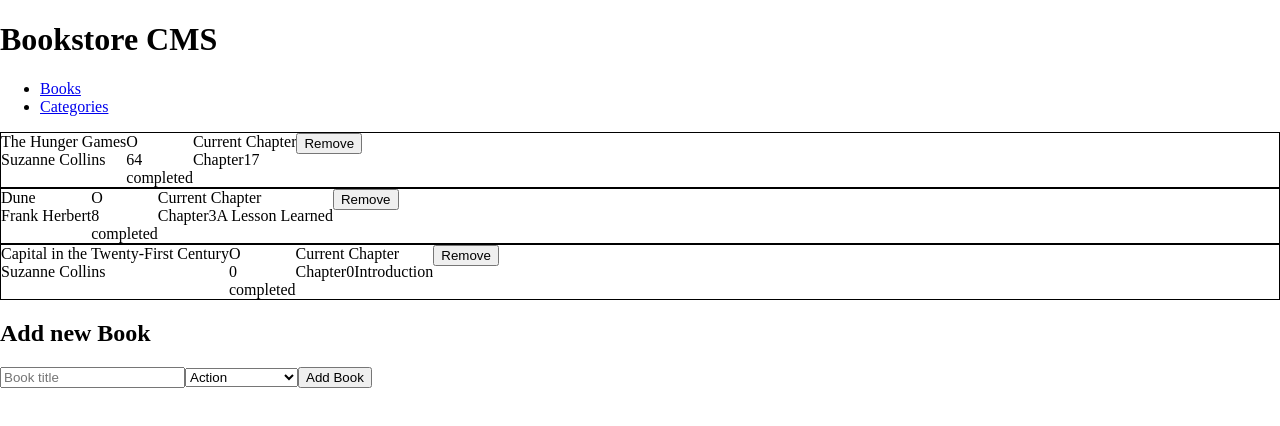
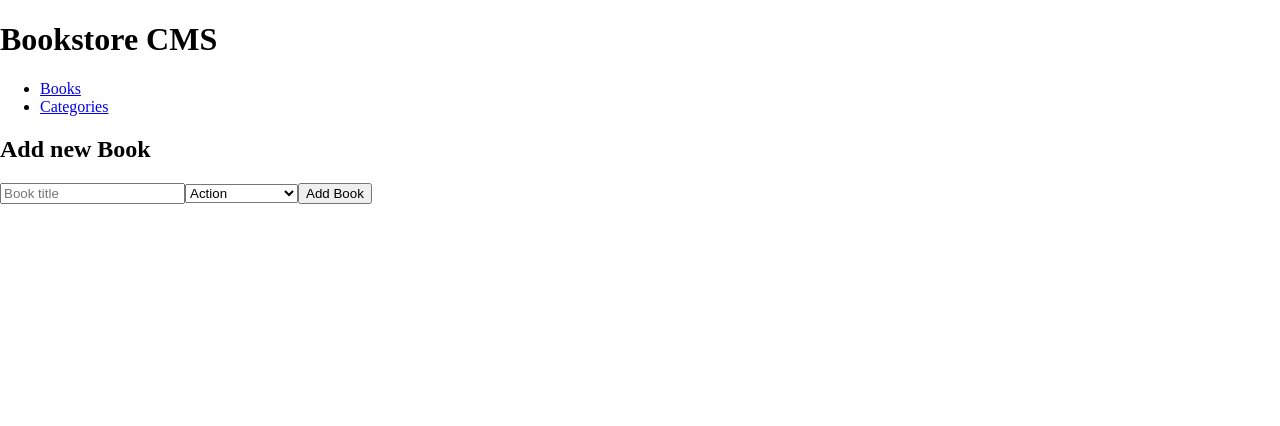
Before and after one commit to jaflih/bookstore, a React (Create React App) app: page / in a window 1280 px wide. Shown: the top 426 px of the page. Built offline with nearby package versions, Linux system fonts and the light colour scheme.

Commit message:
Update books list display

```diff
--- a/src/components/Books.js
+++ b/src/components/Books.js
@@ -1,11 +1,13 @@
 import React from 'react';
-import booksList from '../datas/BooksList';
+import { useSelector } from 'react-redux';
 import Book from './Book';
 
 export default function Books() {
+  const books = useSelector((state) => state.booksReducer);
+
   return (
     <div className="books-container">
-      {booksList.map((book) => (
+      {books.map((book) => (
         <Book key={book.id} book={book} />
       ))}
     </div>
```
